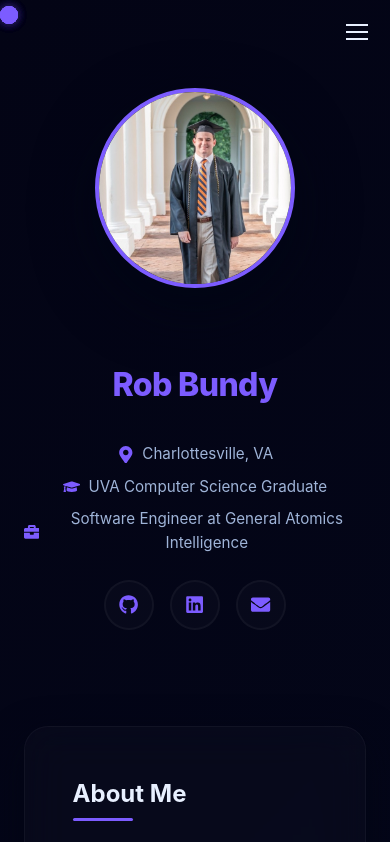
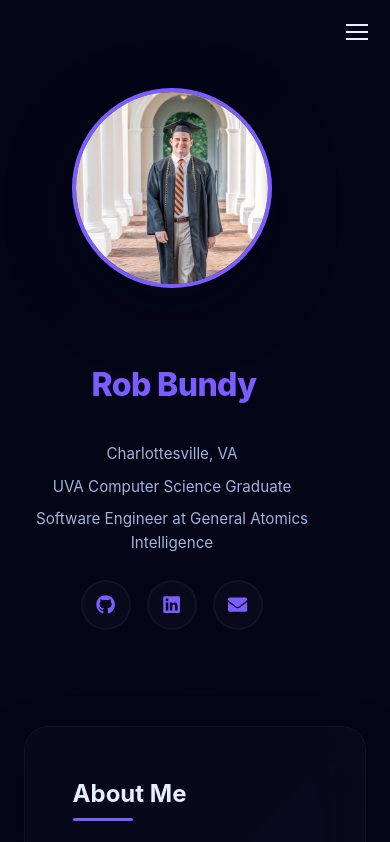
Before and after one commit to RobBundy2002/Website, a React (Create React App) app: page /#/Website/aboutme in a window 390 px wide. Shown: the top 842 px of the page. Built offline with nearby package versions, Linux system fonts and the light colour scheme.

Commit message:
Mobile Fixes

```diff
--- a/src/AboutMe.js
+++ b/src/AboutMe.js
@@ -108,15 +108,12 @@ const AboutMePage = () => {
 
                             <div className={"profile-details" + (isMobile ? ' mobile-centered' : '')}>
                                 <div className="detail-item">
-                                    <FaMapMarkerAlt className="detail-icon" />
                                     <span>Charlottesville, VA</span>
                                 </div>
                                 <div className="detail-item">
-                                    <FaGraduationCap className="detail-icon" />
                                     <span>UVA Computer Science Graduate</span>
                                 </div>
                                 <div className="detail-item">
-                                    <FaBriefcase className="detail-icon" />
                                     <span>Software Engineer at General Atomics Intelligence</span>
                                 </div>
                             </div>
--- a/src/StyleSheets/SharedStyles.css
+++ b/src/StyleSheets/SharedStyles.css
@@ -1006,13 +1006,28 @@ body {
 .profile-details.mobile-centered { align-items: center !important; text-align: center !important; }
 
 @media (max-width: 1000px) {
-    /* Force profile section to stack and center on small screens/tablets */
-    .profile-header { flex-direction: column !important; align-items: center !important; }
-    .profile-header .profile-info { text-align: center !important; width: 100% !important; }
-    .profile-header .profile-info .profile-details { align-items: center !important; justify-content: center !important; text-align: center !important; }
-    .profile-header .profile-image-container { margin-bottom: var(--spacing-md); }
-}
-
+    .about-hero { padding-left: 16px; padding-right: 12px; }
+    .about-hero .profile-header {
+        display: flex !important;
+        flex-direction: column !important;
+        align-items: center !important;
+        justify-content: center !important;
+        width: 100% !important;
+        max-width: 640px !important;
+        margin: 0 auto !important;
+        box-sizing: border-box !important;
+        padding-left: 0 !important;
+        padding-right: 0 !important;
+    }
+    .about-hero .profile-image-container { margin-bottom: var(--spacing-md) !important; }
+    .about-hero .profile-info { width: 100% !important; text-align: center !important; }
+    .about-hero .profile-details, .about-hero .profile-details.mobile-centered { align-items: center !important; justify-content: center !important; text-align: center !important; width: 100% !important; }
+
+    .about-hero .profile-header { transform: translateX(-1.5625rem) !important; }
+
+    .about-hero .page-title { transform: translateX(0.125rem) !important; }
+
+}
 .detail-item {
     display: flex;
     align-items: center;
@@ -1020,6 +1035,9 @@ body {
     color: var(--text-secondary);
     font-size: 0.95rem;
 }
+/* Tighter spacing for the last detail item (Software Engineer) so the icon sits closer to the text */
+.profile-details .detail-item:last-child { gap: 6px; }
+.profile-details .detail-item:last-child .detail-icon { margin-right: 4px; }
 
 .detail-icon {
     color: var(--accent-primary);
@@ -1867,7 +1885,7 @@ body {
 .nav-toggle.open .burger::after { transform: translateY(-7px) rotate(-45deg); }
 
 .main-nav { display:flex; gap: var(--spacing-md); align-items:center; }
-.main-nav.open { display:flex !important; flex-direction:column; position:fixed; inset: 0; width:100%; min-height:100vh; background: linear-gradient(180deg, rgba(2,6,20,0.96), rgba(2,6,20,0.92)); padding:100px 20px; border-radius:0; box-shadow:none; z-index:99999; align-items:center; justify-content:flex-start; overflow:auto; left: 12rem; }
+.main-nav.open { display:flex !important; flex-direction:column; position:relative; inset: 0; width:100vh; min-height:30vh; background: linear-gradient(180deg, rgba(2,6,20,0.96), rgba(2,6,20,0.92)); padding:100px 2px; border-radius:0; box-shadow:none; z-index:99999; align-items:center; justify-content:flex-start; overflow:auto; left: 09rem; top:-5rem; }
 
 /* Make modal fill viewport and center its content */
 .main-nav.open .nav-link {
@@ -1885,15 +1903,16 @@ body {
 
 
 .main-nav.open .nav-link {
-  font-size: 1.25rem;
-  padding: 14px 20px;
+  font-size: 1rem;
+  padding: 8px 16px; /* reduced vertical padding */
   color: var(--text-primary);
   text-align: center;
   width: calc(100% - 40px);
   max-width: 520px;
-  margin: 10px 0;
-  border-radius: 12px;
+  margin: 6px 0;
+  border-radius: 10px;
   box-shadow: none;
+  line-height: 1.1;
 }
 
 .main-nav.open .nav-link.active { color: var(--accent-secondary); }
@@ -2054,7 +2073,7 @@ body {
 .timeline-vertical { margin: var(--spacing-2xl) 0; }
 .timeline-vertical-list { list-style: none; padding-left: 0; margin: 0; display: grid; grid-template-columns: 60px 1fr; gap: var(--spacing-lg); align-items:start; }
 .timeline-vertical-item { display: contents; }
-.timeline-marker { width: 18px; height: 18px; border-radius: 50%; background: var(--accent-primary); box-shadow: 0 0 12px var(--glow-color); grid-column: 1; }
+.timeline-marker { width: 18px; height: 0px; border-radius: 50%; background: var(--accent-primary); box-shadow: 0 0 12px var(--glow-color); grid-column: 1; z-index: -1000; }
 .timeline-content { grid-column: 2; }
 .timeline-year { display:block; color:var(--text-secondary); font-weight:700; margin-bottom: 6px; }
 .timeline-title { display:block; color:var(--text-primary); margin-bottom: 8px; }
```
